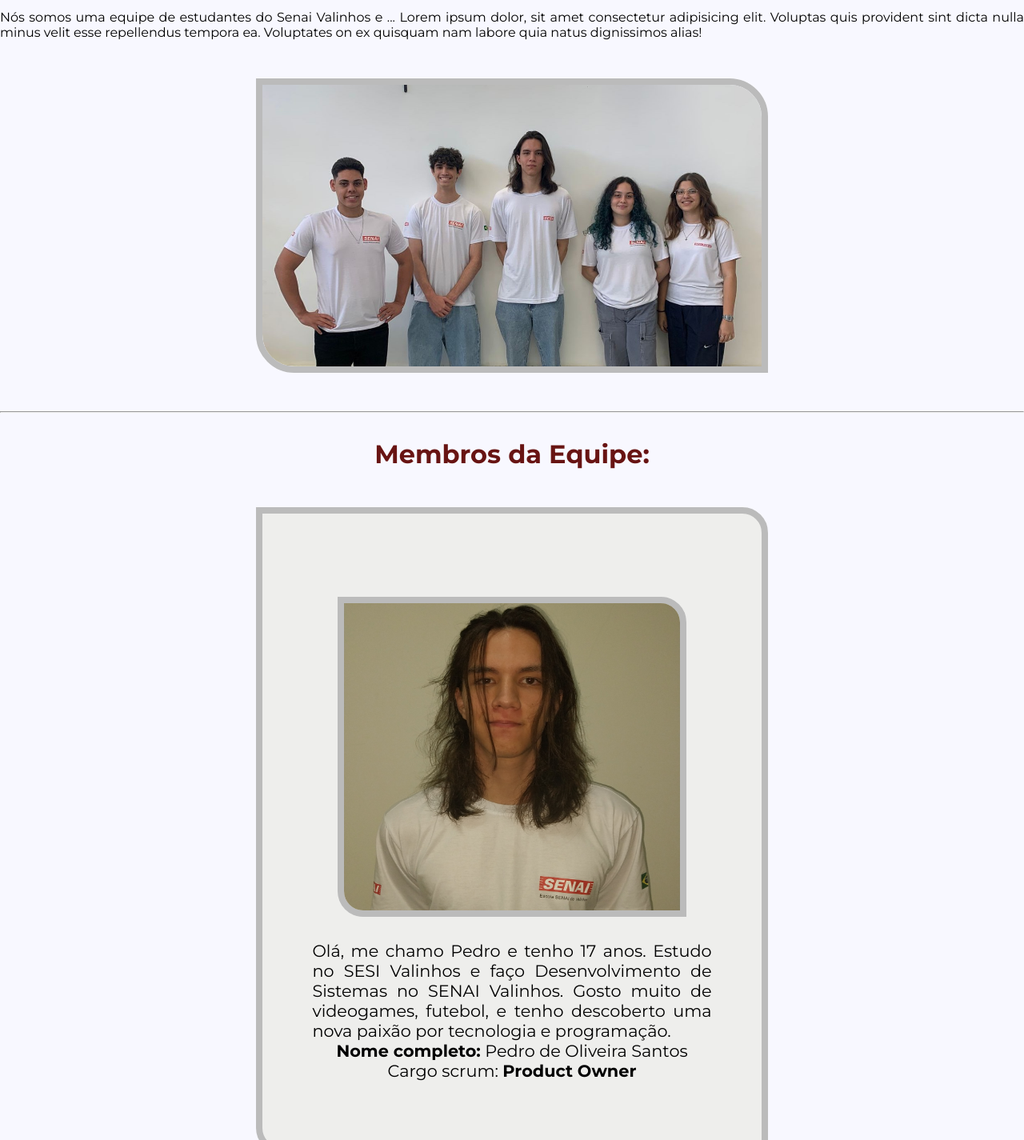
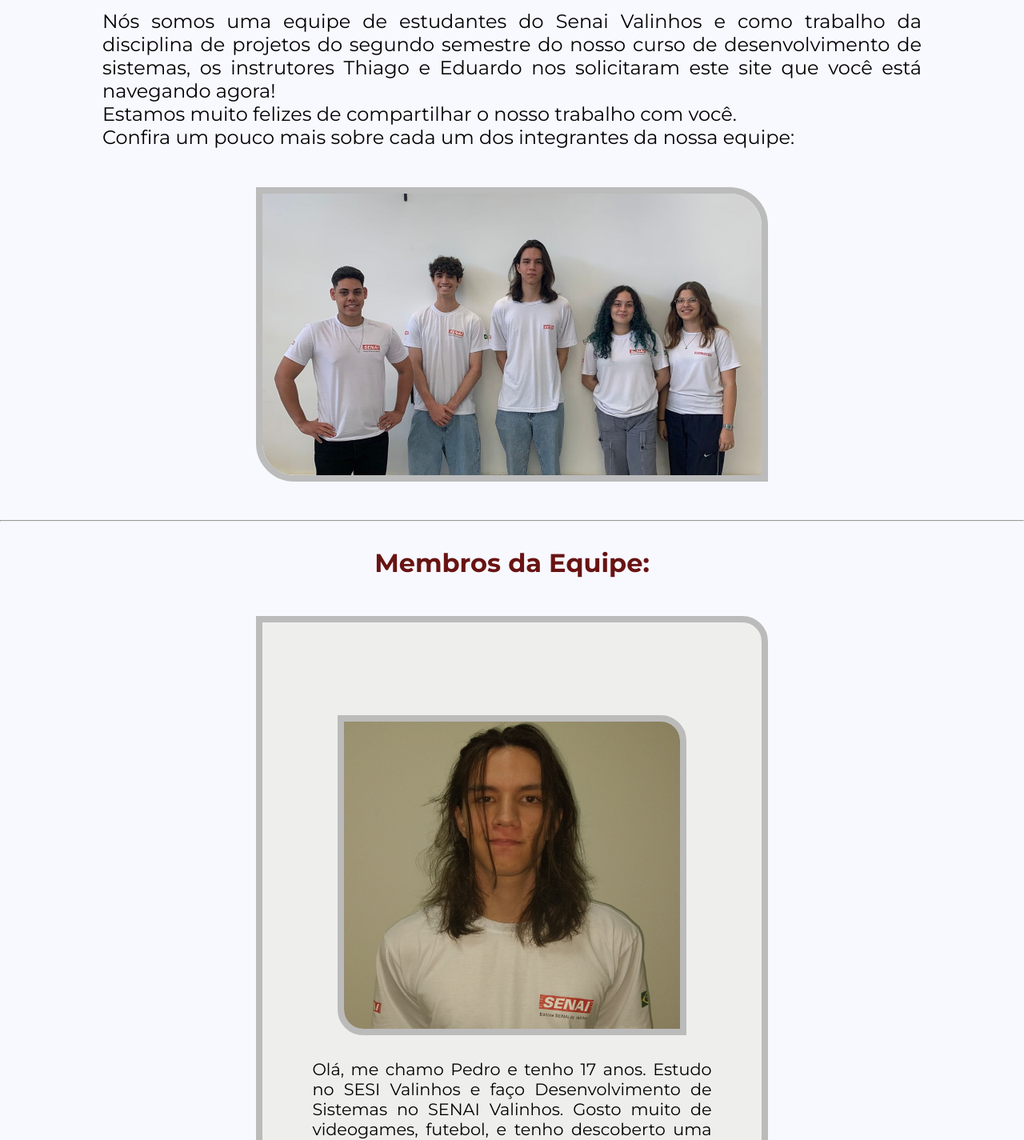
Before and after one commit to pedro-ols/LP-projeto, a plain HTML site: page pages/sobrenos.html in a window 1280 px wide. Shown: the part 324-1749 px from the top of the page at 80% size. Drawn offline with nearby package versions, Linux system fonts and the light colour scheme.

Commit message:
feat: adjust sobrenos text

```diff
--- a/css/sobrenos.css
+++ b/css/sobrenos.css
@@ -226,7 +226,10 @@ main {
     display: flex;
     justify-content: center;
     align-items: center;
+    text-align: justify;
     margin-top: 0.938rem;
+    width: 80%;
+    font-size: 1.5rem;
 }
 .hide-button{
     display: flex;
--- a/pages/sobrenos.html
+++ b/pages/sobrenos.html
@@ -63,10 +63,7 @@
         <div class="grupo">
             <h1 class="sobrenos-title">Sobre nós</h1>
             <h4 class="saudacoes-title">Seja bem-vindo!</h4>
-            <p class="nos-text">Nós somos uma equipe de estudantes do Senai Valinhos e ...
-                Lorem ipsum dolor, sit amet consectetur adipisicing elit. Voluptas
-                quis provident sint dicta nulla minus velit esse repellendus tempora ea.
-                Voluptates on ex quisquam nam labore quia natus dignissimos alias!</p>
+            <p class="nos-text">Nós somos uma equipe de estudantes do Senai Valinhos e como trabalho da disciplina de projetos do segundo semestre do nosso curso de desenvolvimento de sistemas, os instrutores Thiago e Eduardo nos solicitaram este site que você está navegando agora! <br>Estamos muito felizes de compartilhar o nosso trabalho com você. <br>Confira um pouco mais sobre cada um dos integrantes da nossa equipe:</p>
 
             <div class="group-image" id="group-image-div">
                 <img src="/img/foto-grupo-sobrenos.jpg" alt="imagem do grupinho">
@@ -83,10 +80,8 @@
                     Desenvolvimento de Sistemas no SENAI Valinhos.
                     Gosto muito de videogames, futebol, e tenho descoberto uma nova paixão por tecnologia e programação.
                 </p>
-                <p class="name"><strong>Nome completo:</strong> Pedro de Oliveira Santos
 
                 <p class="name">Cargo scrum: <b>Product Owner</b></p>
-                </p>
             </div>
 
             <div class="membro-div" data-aos="fade-up">
@@ -94,11 +89,7 @@
                 <p class="people-text"> Eu sou Vitor de Almeida Argeri, tenho 17 anos e sou o Scrum Master da equipe.
                     Gosto de jogos, programação, ler livros e mais importante de tudo, aperfeiçoar meu conhecimento.
                 </p>
-
-                <p class="name"><strong>Nome completo:</strong> Vitor Almeida Argeri
-
                 <p class="name">Cargo scrum: <b>Scrum Master</b></p>
-                </p>
             </div>
 
 
@@ -108,9 +99,7 @@
                     membro-desenvolvedor. Gosto de jogar, programar e ir pra academia.
                 </p>
 
-                <p class="name"><strong>Nome completo:</strong> Miguel Sarti
-
-                <p class="name">Cargo scrum: <b>Developer</b></p>
+                <p class="name">Cargo scrum: <b>Developer</b>
                 </p>
             </div>
 
@@ -122,10 +111,8 @@
                     forma de expressar minha paixão pela música.
                 </p>
 
-                <p class="name"><strong>Nome completo:</strong> Raphaelle de Morais Silva Lacerda
+                <p class="name">Cargo scrum: <b>Developer</b></p>
 
-                <p class="name">Cargo scrum: <b>Developer</b></p>
-                </p>
             </div>
 
             <div class="membro-div" data-aos="fade-up">
@@ -138,9 +125,7 @@
 
                 </p>
 
-                <p class="name"><strong>Nome completo:</strong> Sara Esteves Dias de Souza
-
-                <p class="name">Cargo scrum: <b>Developer</b></p>
+                <p class="name">Cargo scrum: <b>Developer</b>
                 </p>
             </div>
         </div>
```
Also changed, not shown: pages/simulados.html (+1 -1 lines).
